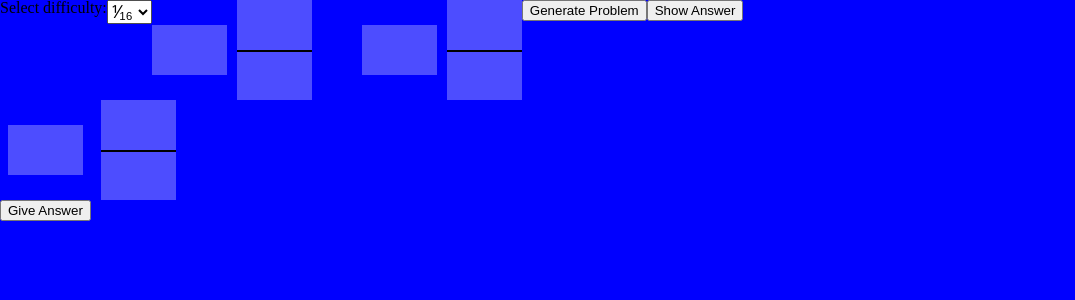
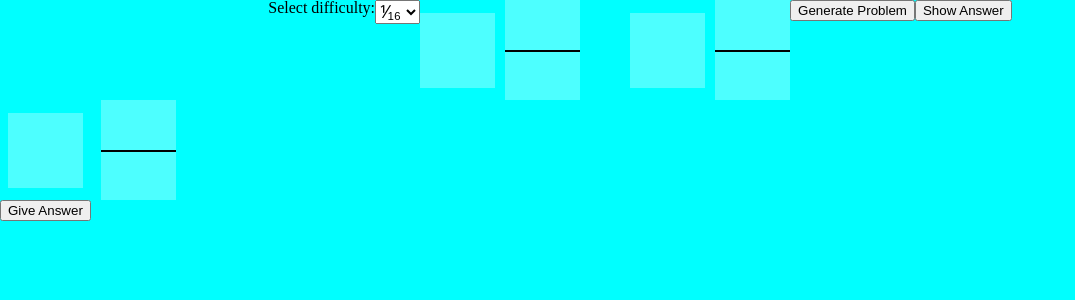
Before and after one commit to Josef-Kretz/ShopMath, a React (Create React App) app: page / in a window 1280 px wide. Shown: the top 300 px of the page, without its empty margins (0-1075 px from the left). Built offline with nearby package versions, Linux system fonts and the light colour scheme.

Commit message:
minor styling changes

```diff
--- a/src/index.css
+++ b/src/index.css
@@ -67,20 +67,23 @@ table {
 	width: 100px;
 }
 
-input.wholeNumber{
-	grid-area: 1/1/3/2;
-	margin: auto;
-	height: 75px;
-}
+
 
 input[type=text], input[inputMode=numeric]{
 	width: 75px;
 	height: 50px;
 	background: rgba(255, 255, 255, 0.3);
 	border: none;
-	font-size: 50px;
+	font-size: 35px;
 	text-align: center;
 	color: black;
+}
+
+input.wholeNumber{
+	grid-area: 1/1/3/2;
+	margin: auto;
+	height: 75px;
+	font-size: 50px;
 }
 
 input.denominator{
@@ -89,6 +92,7 @@ input.denominator{
 
 #fraction-con{
 	display:flex;
+	justify-content: center;
 }
 
 #fraction-con > section {
@@ -105,5 +109,5 @@ input.denominator{
 }
 
 body{
-	background:blue;
+	background: aqua;
 }
```
